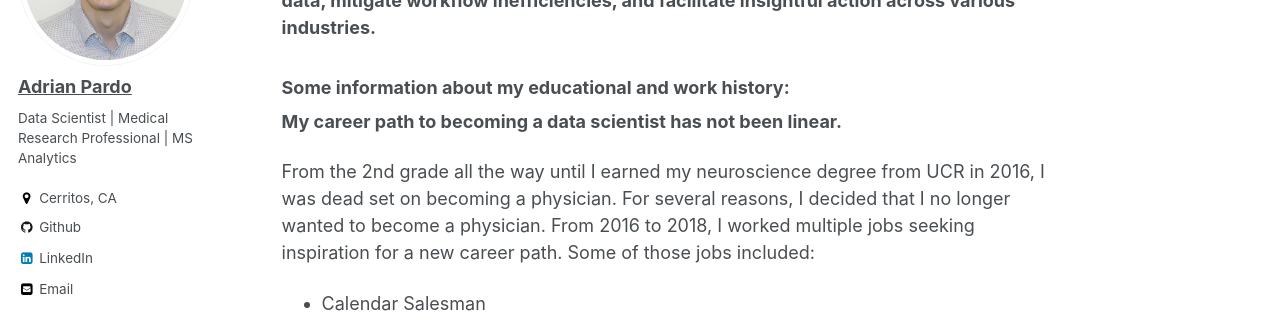
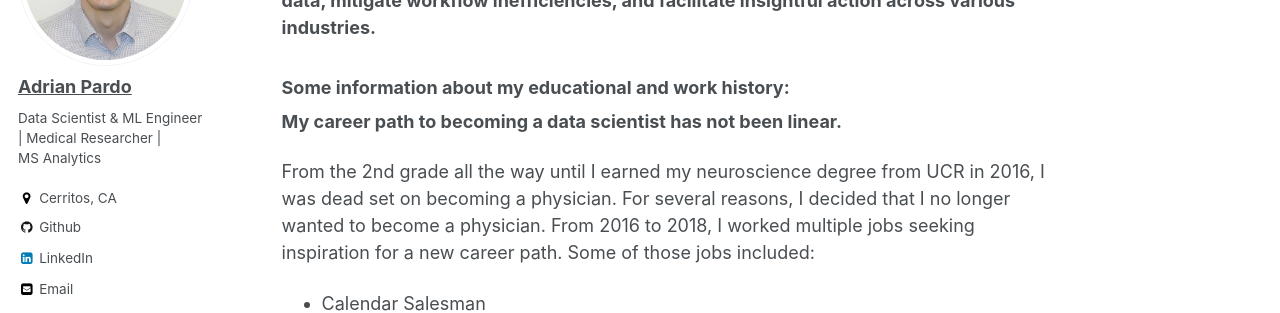
Before and after one commit to adrian-pardo/adrian-pardo.github.io, a Jekyll site: the page built from _pages/about.md, in a window 1280 px wide. Shown: the part 227-540 px from the top of the page. Built offline with Jekyll 4.4.1, drawn with Linux system fonts in a browser that asks for light colours.

Commit message:
Update _config.yml
spacing in bio

```diff
--- a/_config.yml
+++ b/_config.yml
@@ -80,7 +80,7 @@
 author:
   name             : "Adrian Pardo"
   avatar           : "Adrian_Pardo.jpg"
-  bio              : "Data Scientist | Medical Research Professional | MS Analytics"
+  bio              : "Data Scientist & ML Engineer | Medical Researcher | MS&nbsp;Analytics"
   location         : "Cerritos, CA"
   employer         :
   googlescholar    :
```
